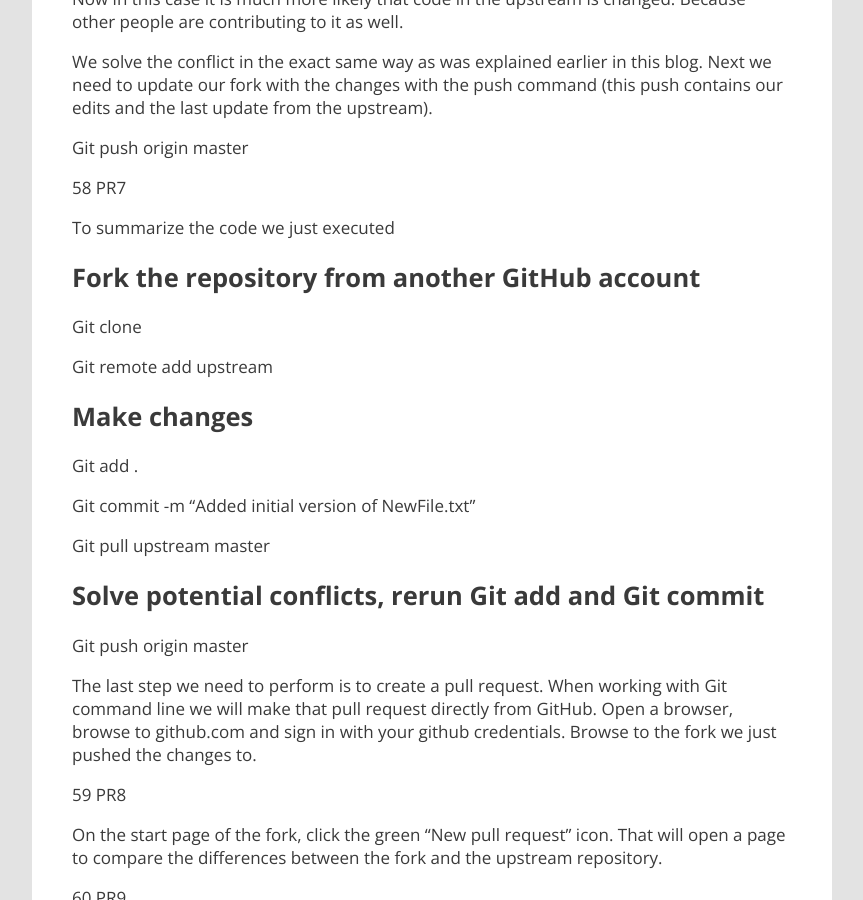
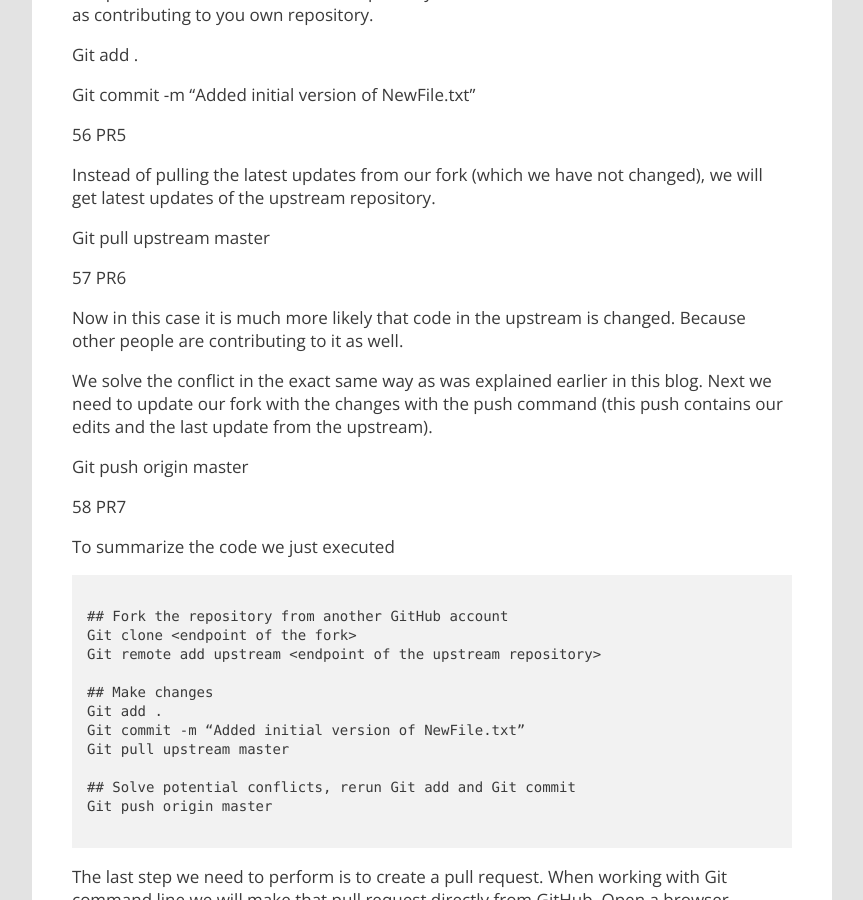
Before and after one commit to marcvaneijk/marcvaneijk.old, a Jekyll site: the page built from _posts/2016-02-03-githubstart.md, in a window 1280 px wide and 900 px high, scrolled down 13917 px. Shown: the whole window, without its empty margins (58-921 px from the left). Built offline with Jekyll 4.4.1, drawn with Linux system fonts in a browser that asks for light colours; nearby versions of some CDN libraries.

Commit message:
Update 2016-02-03-githubstart.md

````diff
--- a/_posts/2016-02-03-githubstart.md
+++ b/_posts/2016-02-03-githubstart.md
@@ -17,11 +17,11 @@ https://azure.microsoft.com/en-us/documentation/templates/
 
 In this blog we’ll go step by step, to get you started with contributing on GitHub. I have worked my way through many blogs, finding a piece of the puzzle in each. This blog is long, but if you just walk through it step by step, you can contribute to your own repositories, other repositories and even the azure-quickstart-templates repository. So you can have your own template (with your name, and photo) shining on the public Microsoft Azure website for everybody to deploy to their Microsoft Azure subscription.
 
-Azure Resource Manager
+## Azure Resource Manager
 
 Azure Resource Manager was announced at Build in April, 2014. This introduced a series of major improvements to Microsoft Azure. It fundamentally changed the platform and enabled a lot of new capabilities which empowered organizations of any type and size to use the enterprise grade platform for all their needs. Azure Resource Manager (ARM for short) enforced a common contract for all resource providers, which allows you to reuse your tooling, scripts and knowledge for any type of resource. Azure Resource Manager also introduced features like RBAC, Template Orchestration, Tagging, Auditing, Resource group and resource locks. It’s a couple of words in a single sentence but these capabilities make a world of difference in the platform.
 
-Template orchestration
+## Template orchestration
 
 Azure Resource Manager uses templates to orchestrate the deployment of resources in Microsoft Azure and Microsoft Azure Stack. These templates are configured in JSON (JavaScript Object Notation) language. The templates are declarative and idempotent.
 •Declarative. You define the end state and the dependencies of the resources that comprise your application in the template. The platform converts the declarative template to imperative code that deploys your resources
@@ -29,17 +29,17 @@ Azure Resource Manager uses templates to orchestrate the deployment of resources
 
 Besides the deployment of the resources Microsoft Azure and Microsoft Azure Stack provide you with consistent VM extensions. A VM extension allows you to pass scripts to the Operating System. A great example of this is the PowerShell DSC VM extension. PowerShell DSC is also Declarative and idempotent. The VM extension is a resource in a JSON template and you can create dependencies on these resources as well. So if you want to deploy a complete multitier application (for instance a SharePoint farm), you can deploy that as one integral process. This forms a solid foundation for IT PROs and DEVs to bundle their knowledge and drastically improve the agility of their efforts.
 
-Collaboration
+## Collaboration
 
 When I started working with ARM Templates over a year ago, I quickly understood the basic template language. Some simple templates, like creating a storageAccount or a virtualNetwork, helped with that understanding. I stored the scripts on my OneDrive, so I could easily access them from anywhere. Really great for myself, but then I had some friends from the community looking for some samples. Sending them an email with my script, resulted in two copies of the same script. They were editing their own version and so was I. That wasn’t a really good experience. By that time Microsoft published a set of quickstart templates on GitHub. The first reaction I had was GitHub = Developer. I was able to go the URI of the quickstart templates open a template and copy/paste in my own environment for further editing. A great location to look at these samples, but I didn’t have a clue how to contribute to these templates. I did see other people adding their templates and contributing to other templates.
 
-What is GitHub
+## What is GitHub
 
 Before you get started with GitHub is important to understand what it is and why you should use it. To understand GitHub you should first understand what Git is. Git is a Version Control System (VCS) records changes to a file or set of files over time so that you can recall specific versions later. Git is a local command line application that allows you to work locally (on your machine) with multiple versions of one ore multiple files. With the ARM templates in mind, Git can add versioning to the edits you are making to the local template over time. Which is great but still does not allow you to collaborate with other people. Your files are stored locally on your machine. This is where GitHub comes in.
 
 GitHub is a web-based Git repository hosting service. I’ll try to simplify with an example. Instead of storing the folder with your ARM templates locally on your machine, you can store the templates in a folder on GitHub. GitHub is based on the Git engine, so you still have versioning of your files, but you can now also collaborate with other people (since they can access your folder in GitHub too.
 
-Signup on GitHub
+## Signup on GitHub
 
 To get started with GitHub, you will need a GitHub account. Browse to http://www.github.com. You’ll need to enter
 •a username (this name must be unique on GitHub and will be visible to all GitHub users),
@@ -58,7 +58,7 @@ The free plan is the default value and we’ll start with that one. We don’t n
 
 Before you start doing anything in GitHub open your email account first. You should have received and email from GitHub for validating your email address. Click the verify email address button in your email. You will be redirected to your start page in GitHub.
 
-Repositories
+## Repositories
 
 Now that we an account we can start. I suggest you start by creating a repository. A repository is a container (a folder) for storing your files. The easiest way to create a repository is to click the + icon on the top right of your start page.
 
@@ -72,7 +72,7 @@ When you click “create repository” you are redirected to the repository star
 
 05 New Repo default
 
-Clients
+## Clients
 
 There are two common clients you can use to interact with GitHub.
 •Git is the engine of the local version control system. Git provides a command line interface and is the only tool that allows you to run all Git commands.
@@ -80,7 +80,7 @@ There are two common clients you can use to interact with GitHub.
 
 For the purpose of this blog we’ll look at the operations from the perspective of each tool. I’ll describe each procedure for Git console and for Git Desktop. You do not need both clients. Based on your preference you can install and use the client that works best for you.
 
-Git
+### Git
 
 To install the Git client browse to http://www.git-scm.com/ and select to download the latest source release.
 
@@ -110,7 +110,7 @@ After the installation completes open a command prompt. Type Git in the console
 
 12 Git commandline
 
-Git Desktop
+### Git Desktop
 
 To install GitHub Desktop browse to https://desktop.github.com/ and select to download GitHub Desktop.
 
@@ -134,11 +134,11 @@ Specify an email address in the “Configure git” entry. The Clone path is use
 
 Save the settings. Now that we have both clients in place we can start working with our repository.
 
-Clone
+## Clone
 
 The repository we created in our GitHub account is only available on the hosted web service. We need to great a copy of this repository locally first. We do this by cloning the repository. A clone is a moment is time local copy of the repository from GitHub. Changes in the source repository in GitHub or changes in the local repository will not automatically sync.
 
-Clone a repository with Git
+### Clone a repository with Git
 
 Open the command line on the local machine. When you clone a repository from the command line, Git will create the clone in the current path. First browse to the folder where you want the clone created. Each clone will git its own folder, so you just need a root folder (e.g. c:\templates). Browse to the root folder.
 
@@ -164,7 +164,7 @@ Git clone https://github.com/marcvaneijkdemo/MyFirstRepository.git
 
 Now let’s see how cloning in GitHub Desktop works.
 
-Clone a repository with GitHub Desktop
+### Clone a repository with GitHub Desktop
 
 There are two ways to clone a repository with GitHub Desktop. You can open GitHub Desktop, Click the plus icon on the top left and select clone. The UI connects to your GitHub account (remember you specified your GitHub credentials in GitHub Desktop earlier) and show the repositories on your account. Select the repository you want to clone and click “Clone <RepositoryName>”. You are prompted to select a local path for you clone. The default location is the path we specified in the installation of GitHub Desktop earlier. You can also select a different path. In the folder you select, a subfolder is created with the name of the repository. This folder only contains a hidden .git folder that is used by git for versioning data.
 
@@ -178,7 +178,7 @@ The rest of the steps are the same as cloning the repository directly from GitHu
 
 Now that we have a local copy of our repository let’s make some changes to it. The best thing to do next is to create a good description for your repository. You do that with a README.md file.
 
-README.md
+## README.md
 
 If you create a README file in the root of your repository, GitHub will automatically render the content of the file on the start page of your repository. You can create a README in plain text or use markdown. Markdown allows you to enhance your text. Let’s start with a super simple example using plain text. Open Windows Explorer and browse to the folder of your cloned repository. Create a new text file in the folder. Add a description about your repository and save the file. Rename the file, including the file extension, to README.md (README in uppercase and md in lowercase).
 
@@ -186,11 +186,11 @@ If you create a README file in the root of your repository, GitHub will automati
 
 Now that we made some changes to our local clone, we need to sync that to our repository on GitHub.
 
-Push
+## Push
 
 To sync the changes we have made locally to our repository in GitHub we use a command called “Push”. First we will look at the steps to push the changes with the Git client.
 
-Push with Git
+### Push with Git
 
 Open a command prompt and change the path to the local repository folder
 
@@ -266,7 +266,7 @@ Git pull origin master
 
 Git push origin master
 
-Push with Github Desktop
+### Push with Github Desktop
 
 GitHub Desktop provides you with a UI to perform the same steps for committing and pushing your changes. After you create the README.md file in your empty local clone, the GitHub Desktop will pick up these changes and display them in the client.
 
@@ -324,13 +324,13 @@ There is much more possible with the commit, push and pull commands, but this sh
 
 49 fire
 
-Enhance the README
+## Enhance the README
 
 By adding a README.md file, our GitHub repository is updated with a simple description. Besides adding a more detailed description, it is also a good idea to explain in what way other people on GitHub should contribute to your repository. Do you have any naming conventions, folder structure requirements, etc. These details help other contributors to prepare their local work in line with your guidelines. Besides adding these details to you README.md you can also use markdown to enhance the display of your content. You can find a quick guide to markdown here https://guides.github.com/features/mastering-markdown/
 
 After you updated the README.md file locally, you can repeat the same procedure (with either Git or GitHub Desktop) to update the file to your GitHub repository.
 
-Fork
+## Fork
 
 It is possible to create a copy of the repository from another GitHub account in your own GitHub account. This copy is called a fork. A fork is a moment is time copy created on GitHub. When you fork a repository the reference to the original repository is recorded in the fork and in the source repository. Since the fork is in your own account, you have the permissions to push to it directly. This allows you to make changes to the code without interfering with the source repository.
 
@@ -344,7 +344,7 @@ Creating the fork in your account takes a couple of seconds. After the fork is c
 
 A fork is a moment in time copy created in your GitHub account, before you can edit the files you need to clone the fork to your local machine. The steps to clone the fork to your local machine are exactly the same as the steps described earlier to clone a repository.
 
-Pull request
+## Pull request
 
 In the examples used so far you are the author of all the content and it is stored in your GitHub account that you have full access to. What makes GitHub really interesting is that you are able to contribute to repositories of other GitHub users and other GitHub users are able to contribute to your repositories. The primary difference between your repository and a repository of another GitHub account, is that you have access to push commits into your repository and you do not have that access to repository in another GitHub account.
 
@@ -352,7 +352,7 @@ Instead of pushing commits into a repository of another GitHub account, you subm
 
 To start contributing to a repository in another GitHub account you need to fork that repository to your account, clone the fork to your local machine, add files/folders or updates to the existing files, commit and send a pull request to merge your updates to the source directory.
 
-Pull request with Git
+### Pull request with Git
 
 Start by creating a fork of the repository you want to contribute to. Then create a clone of the fork on your local machine. Get the repository endpoint by browsing to the start page of the fork in your GitHub account.
 
@@ -404,23 +404,19 @@ Git push origin master
 
 To summarize the code we just executed
 
+```
 ## Fork the repository from another GitHub account
-
 Git clone <endpoint of the fork>
-
 Git remote add upstream <endpoint of the upstream repository>
 
 ## Make changes
-
 Git add .
-
 Git commit -m “Added initial version of NewFile.txt”
-
 Git pull upstream master
 
 ## Solve potential conflicts, rerun Git add and Git commit
-
 Git push origin master
+```
 
 The last step we need to perform is to create a pull request. When working with Git command line we will make that pull request directly from GitHub. Open a browser, browse to github.com and sign in with your github credentials. Browse to the fork we just pushed the changes to.
 
@@ -442,7 +438,7 @@ You are now redirected to the account of the upstream repository. The page opens
 
 The owner of the upstream repository is notified that a new pull-request is awaiting his review. This process (fork, clone, commit, push and pull-request is complete integrated within GitHub Desktop.
 
-Pull request with GitHub Desktop
+### Pull request with GitHub Desktop
 
 Start by creating a fork of the repository you want to contribute to. Then create a clone of the fork on your local machine You can either click on the Download to GitHub Desktop button on start page of the fork in your GitHub account
 
@@ -484,11 +480,11 @@ When the pull request completes, GitHub Desktop provides you with a link to see
 
 This will bring up the same page as we saw earlier, when we submitted the pull request directly on GitHub.
 
-Branches
+## Branches
 
 You have seen me mention the master numerous times throughout this blog. You can think of a branch as an independent line of development. There is always one default branch in a repository. You can create multiple branches. This if useful when you are working a specific feature of the total project. You create a branch of the master for the changes to the feature. You can push and test your commits to the branch, without touching the original code in the master branch. When your code is complete and tested, you can merge the branch into the master.
 
-Branching with Git
+### Branching with Git
 
 Open a command prompt change the current path to your local clone. In this example we will use the MyFirstRepository clone. The see all the available brances in this clone run
 
@@ -542,7 +538,7 @@ After the current branch has been configured to master, the folder is in its ori
 
 If we were to change the branch to myfeature again. The NewTextFileInBranch.txt would be present again. Each branch will have its own version of the truth.
 
-Branching with GitHub Desktop
+### Branching with GitHub Desktop
 
 GitHub Desktop also allows you to create branches. Open GitHub Desktop and select a repository. For this example we will use the “RepositoryInAnotherAccount”. Which is the local clone of the fork we used for the example with the pull-request.On the top menu the is an account (next to the name of the branch). If you hover over that icon it will say “Create a new branch”. Click that icon.
 
@@ -560,7 +556,7 @@ When you browse to the pull request on GitHub, you can now see that the commits
 
 84 GitHBranch4
 
-Summary
+## Summary
 
 The public GitHub repositories with ARM templates usually have a folder per deployment to improve the repository structure. If you are contributing to a public repository the following workflow is strongly advised.
 •Create a fork
````
